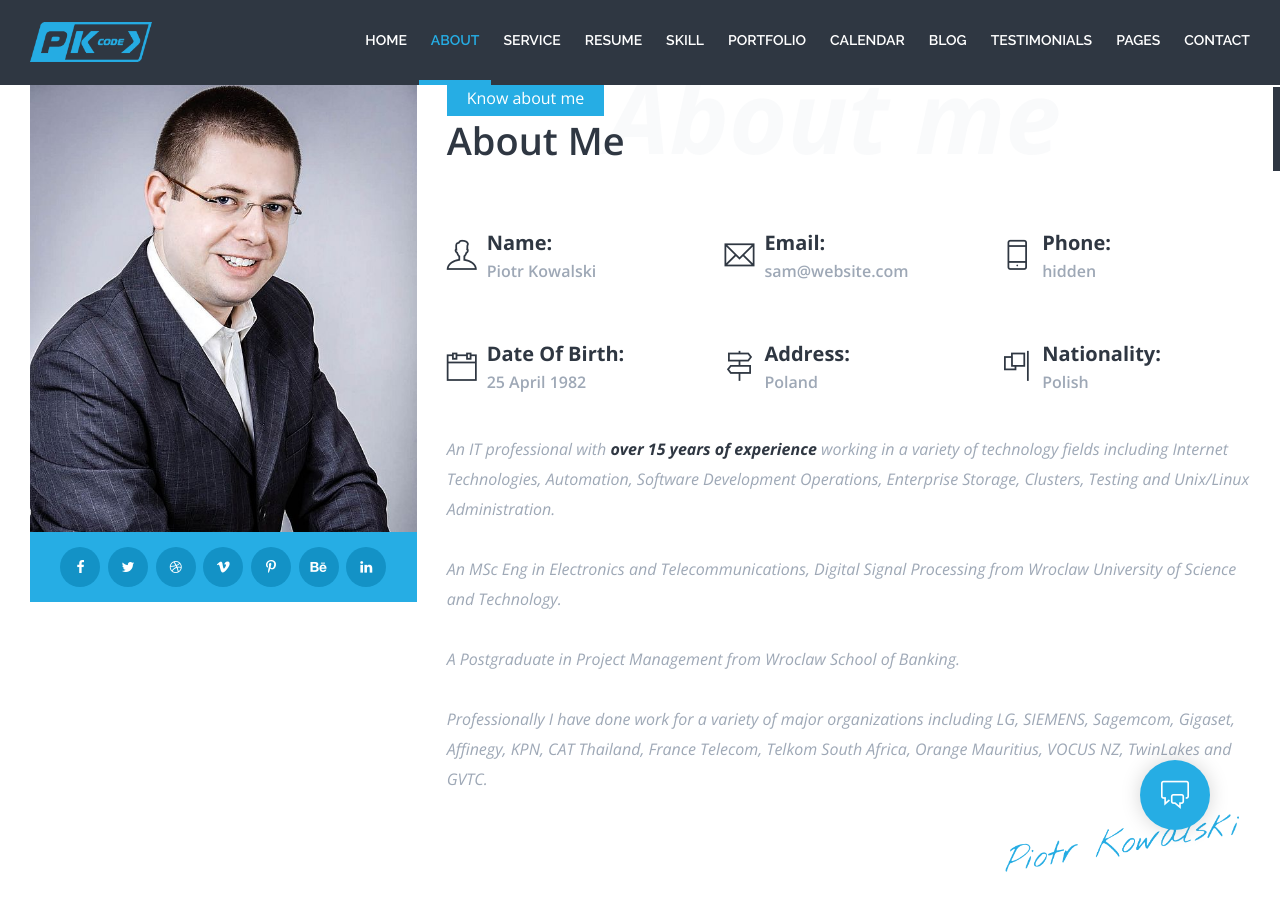
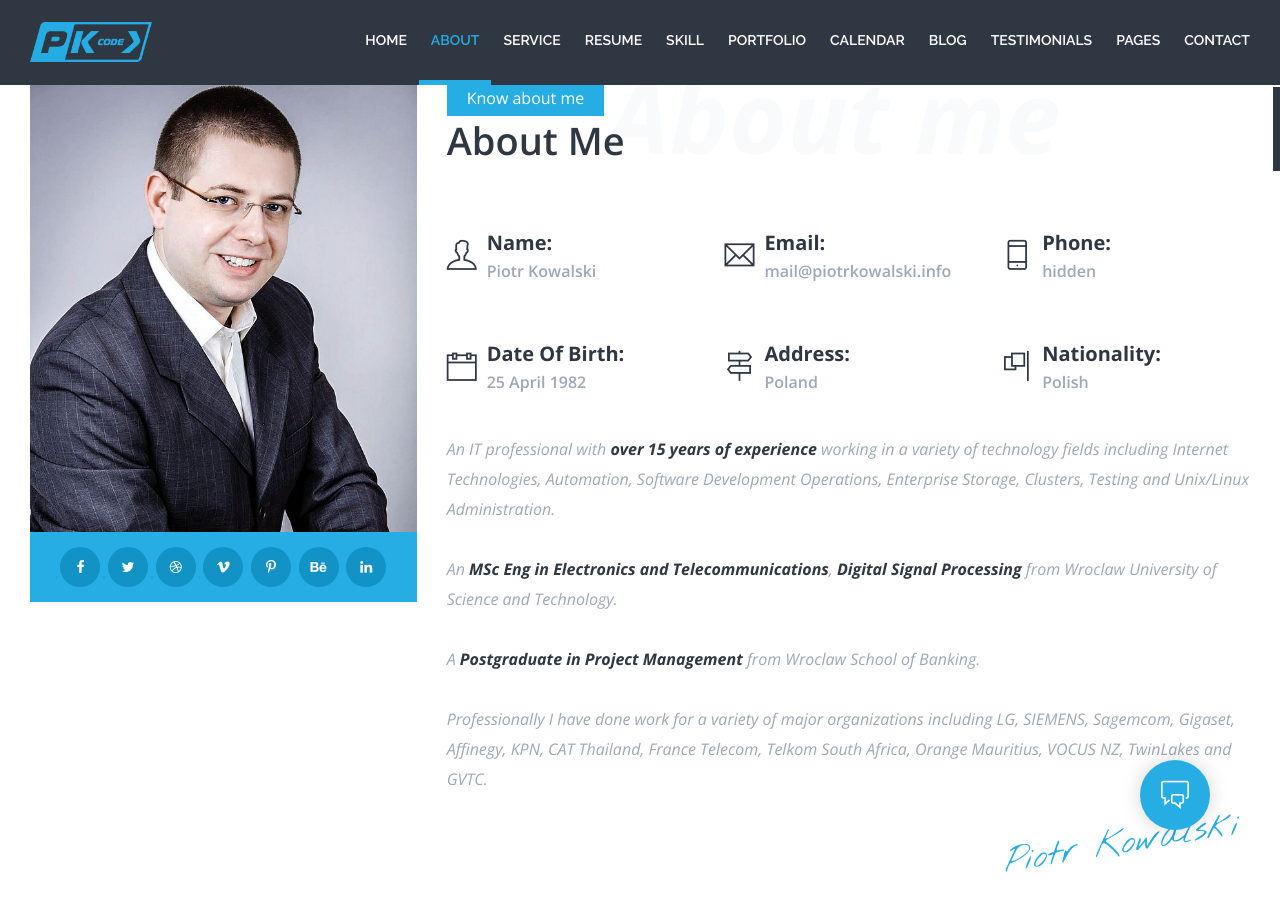
Before and after one commit to bitroniq/bitroniq.github.io, a Jekyll site: the page built from index.html, in a window 1280 px wide and 900 px high, scrolled down 929 px. Built offline with Jekyll 4.4.1, drawn with Linux system fonts in a browser that asks for light colours.

Commit message:
Updated about.html

```diff
--- a/_includes/about.html
+++ b/_includes/about.html
@@ -47,7 +47,7 @@
    	 	 			</div>
    	 	 			<div class="contact-info">
    	 	 				<h4>Email:</h4>
-   	 	 				<p>sam@website.com</p>
+   	 	 				<p>mail@piotrkowalski.info</p>
    	 	 			</div>
    	 	 		</div>
    	 	 	</div>
@@ -103,9 +103,9 @@
    	 	 	  <div class="about-block clearfix">
           <p>An IT professional with <b>over 15 years of experience</b> working in a variety of technology fields including Internet Technologies, Automation, Software Development Operations, Enterprise Storage, Clusters, Testing and Unix/Linux Administration.
 
-          <p>An MSc Eng in Electronics and Telecommunications, Digital Signal Processing from Wroclaw University of Science and Technology.</p>
+          <p>An <b>MSc Eng in Electronics and Telecommunications</b>, <b>Digital Signal Processing</b> from Wroclaw University of Science and Technology.</p>
 
-          <p>A Postgraduate in Project Management from Wroclaw School of Banking.</p>
+          <p>A <b>Postgraduate in Project Management</b> from Wroclaw School of Banking.</p>
 
           <p>Professionally I have done work for a variety of major organizations including LG, SIEMENS, Sagemcom, Gigaset, Affinegy, KPN, CAT Thailand, France Telecom, Telkom South Africa, Orange Mauritius, VOCUS NZ, TwinLakes and GVTC.</p>
    	 	 		<img class="pull-right" src="assets/images/signature.png" width="250" alt="signature">
```
